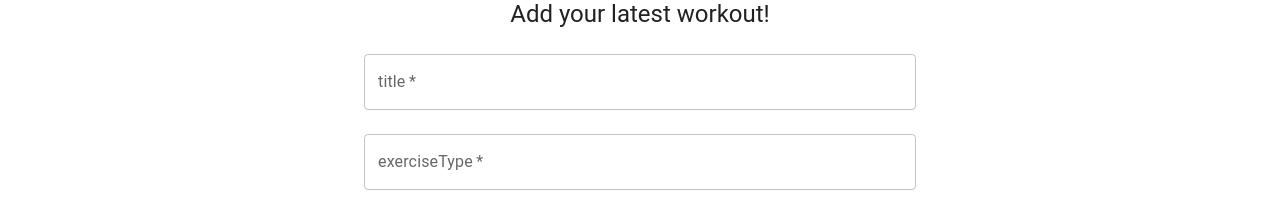
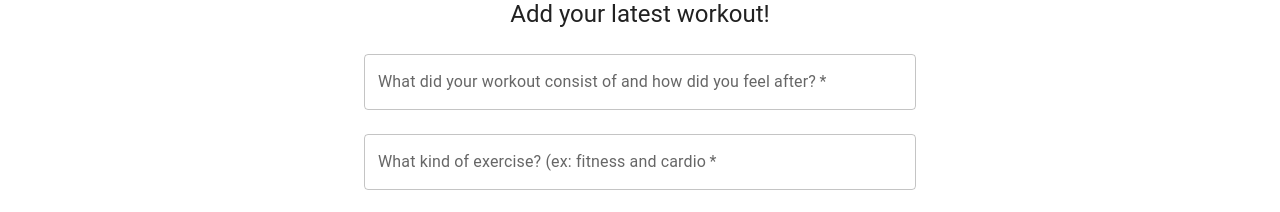
Before and after one commit to MichaelS32/fitness-tracker, a React (Create React App) app in the folder client/: page /profile/1 in a window 1280 px wide. Shown: the part 291-503 px from the top of the page. Built offline with nearby package versions, Linux system fonts and the light colour scheme.

Commit message:
its so close

```diff
--- a/client/src/components/AddWorkout.js
+++ b/client/src/components/AddWorkout.js
@@ -20,7 +20,16 @@ import Auth from "../utils/auth";
 const theme = createTheme();
 
 const AddWorkout = () => {
-    const [exerciseText, setText] = useState('');
+    const [exerciseText, setText] = useState({
+        exerciseType: "",
+        title: "",
+        weight: "",
+        sets: "",
+        reps: "",
+        distance: "",
+        time: "",
+        username: "",
+    });
     const [addExercise, { error }] = useMutation(ADD_EXERCISE, {
         update(cache, { data: { addExercise } }) {
             try {
@@ -67,7 +76,7 @@ const AddWorkout = () => {
             await addExercise({
                 variables: { ...exerciseText, username: myUsername }
             });
-
+            console.log(exerciseText)
 
             setText('');
         } catch (e) {
@@ -102,7 +111,7 @@ const AddWorkout = () => {
                             required
                             fullWidth
                             name="title"
-                            label="title"
+                            label="What did your workout consist of and how did you feel after?"
                             type="title"
                             onChange={handleChange}
                             value={exerciseText.title}
@@ -115,7 +124,7 @@ const AddWorkout = () => {
                             required
                             fullWidth
                             name="exerciseType"
-                            label="exerciseType"
+                            label="What kind of exercise? (ex: fitness and cardio"
                             type="exerciseType"
                             onChange={handleChange}
                             value={exerciseText.exerciseType}
```
